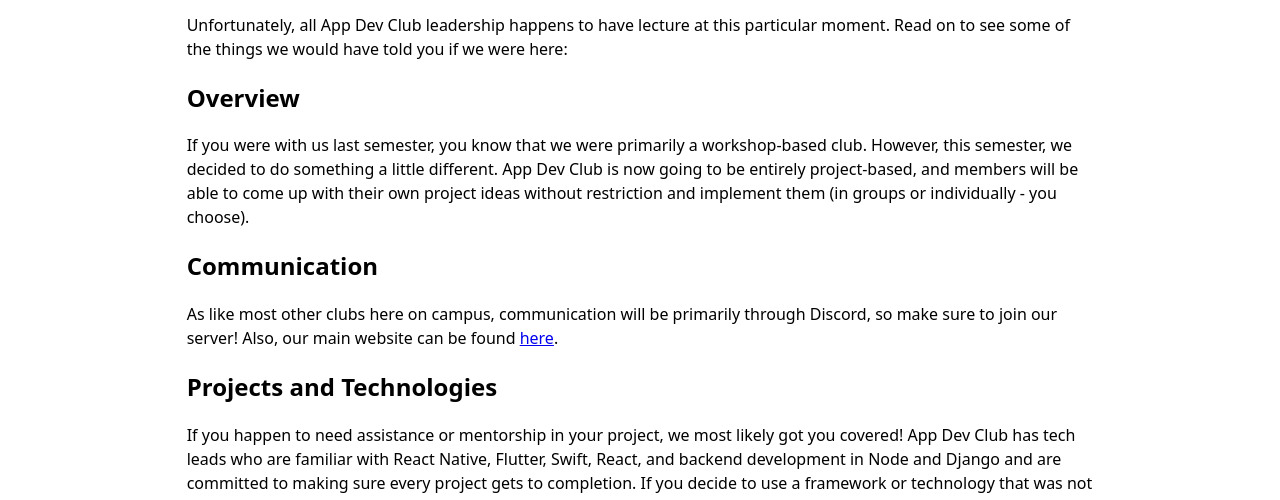
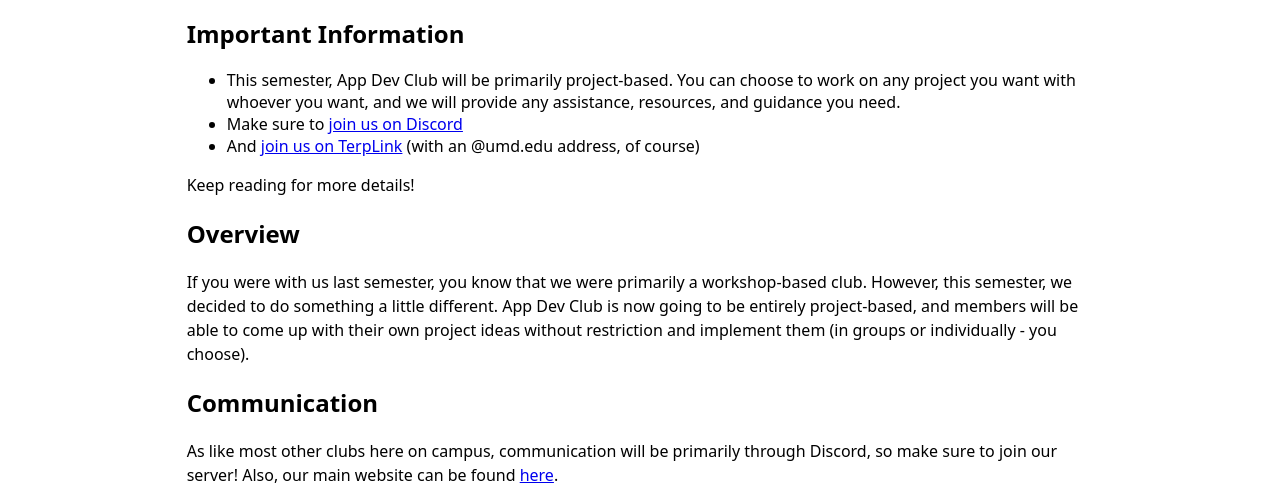
Before and after one commit to appdevumd/appdevclub.com, a website built with Parcel: page src/second_look_fair.html in a window 1280 px wide. Shown: the part 261-761 px from the top of the page. Built offline with nearby package versions, Linux system fonts and the light colour scheme; no server answers.

Commit message:
added important information section

```diff
--- a/src/second_look_fair.html
+++ b/src/second_look_fair.html
@@ -34,9 +34,23 @@
                 <a href="#projects-and-technologies">Projects and Technologies</a>
                 <a href="#workshops">Workshops</a>
             </div>
-            <p>Unfortunately, all App Dev Club leadership happens to have lecture at this particular moment.
-                Read on to see some of the things we would have told you if we were here:
-            </p>
+
+            <h2>Important Information</h2>
+            <ul>
+                <li>
+                    This semester, App Dev Club will be primarily project-based. You can choose to work on
+                    any project you want with whoever you want, and we will provide any assistance, resources,
+                    and guidance you need.
+                </li>
+                <li>
+                    Make sure to <a href="https://discord.gg/scSeVbTT7G" title="Discord" target="_blank" rel="noopener noreferrer">join us on Discord</a>
+                </li>
+                <li>
+                    And <a href="https://terplink.umd.edu/organization/app-dev-club" title="TerpLink" target="_blank" rel="noopener noreferrer">join us on TerpLink</a> (with an @umd.edu address, of course)
+                </li>
+            </ul>
+
+            <p>Keep reading for more details!</p>
 
             <h2 id="overview">Overview</h2>
             <p>
@@ -67,7 +81,7 @@
                 <a href="https://terplink.umd.edu/organization/app-dev-club" title="TerpLink" target="_blank" rel="noopener noreferrer">
                     <img src="../node_modules/bootstrap-icons/icons/browser-safari.svg" alt="TerpLink">
                 </a>
-                <a href="https://discord.gg/THB2eqSu" title="Discord" target="_blank" rel="noopener noreferrer">
+                <a href="https://discord.gg/scSeVbTT7G" title="Discord" target="_blank" rel="noopener noreferrer">
                     <img src="../node_modules/bootstrap-icons/icons/discord.svg" alt="Discord">
                 </a>
                 <a href="https://github.com/appdevumd" title="GitHub" target="_blank" rel="noopener noreferrer">
```
Also changed, not shown: src/index.html (+1 -1 lines).
